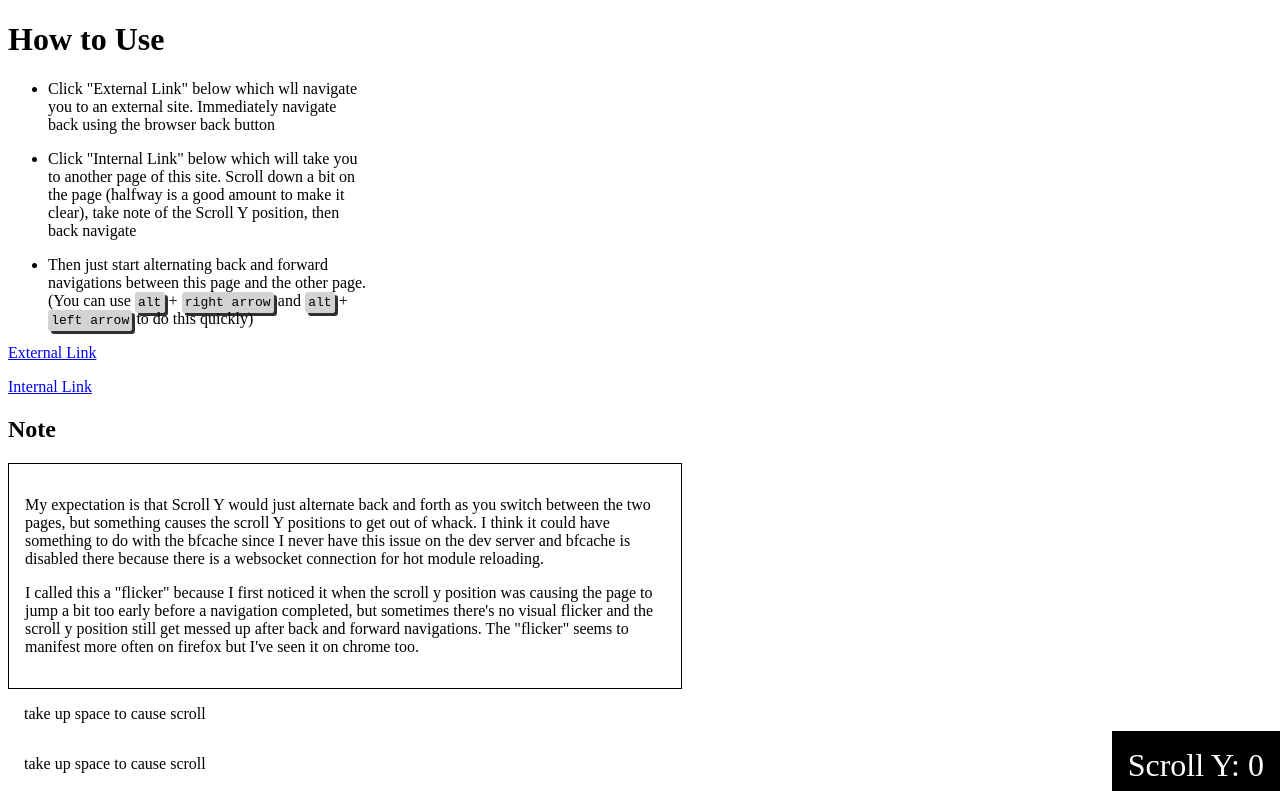
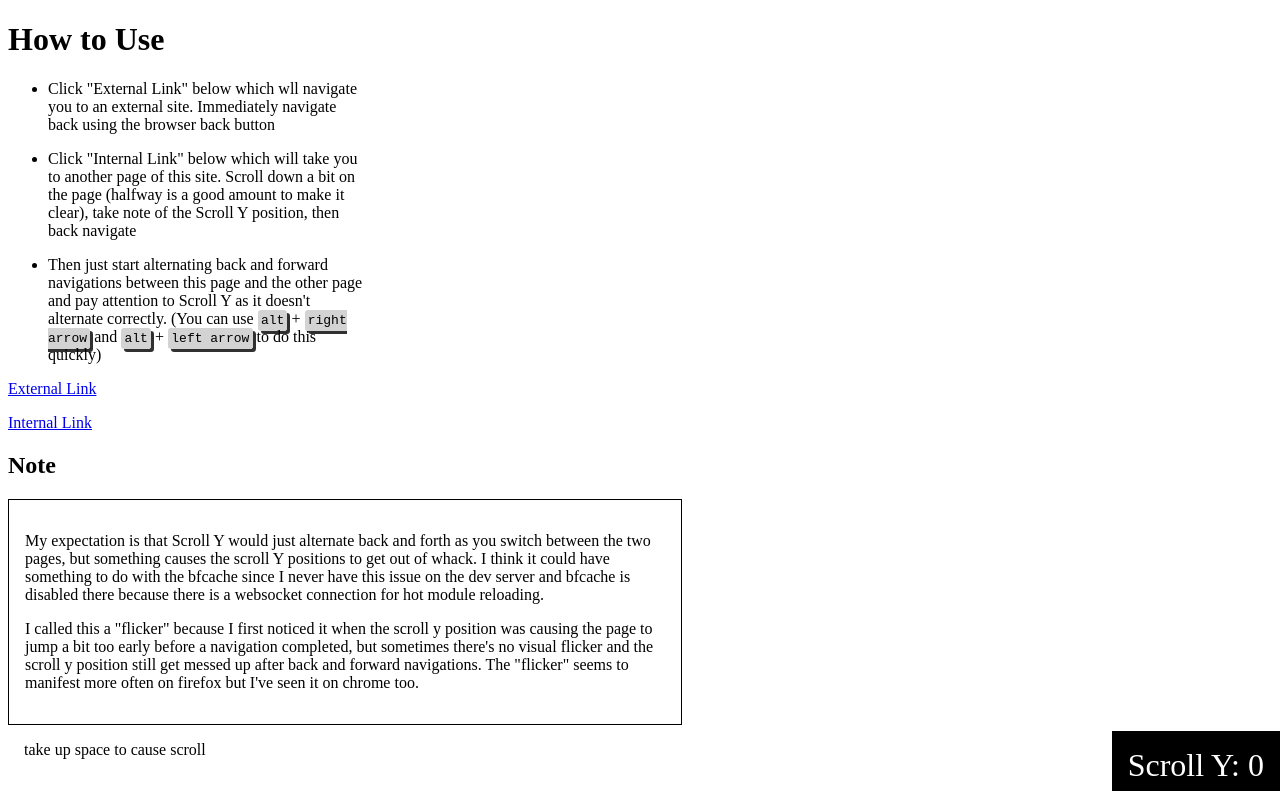
Before and after one commit to samstorment/sveltekit-bf-scroll-flicker-repro, a SvelteKit app: page /flicker/1 in a window 1280 px wide. Shown: the top 791 px of the page. Built offline with nearby package versions, Linux system fonts and the light colour scheme.

Commit message:
Wow so many commits for wording changes awesomegit add -A!

```diff
--- a/src/routes/flicker/1/+page.svelte
+++ b/src/routes/flicker/1/+page.svelte
@@ -3,8 +3,10 @@
 
 <ul>
     <li>Click "External Link" below which wll navigate you to an external site. Immediately navigate back using the browser back button</li>
+
     <li>Click "Internal Link" below which will take you to another page of this site. Scroll down a bit on the page (halfway is a good amount to make it clear), take note of the Scroll Y position, then back navigate</li>
-    <li>Then just start alternating back and forward navigations between this page and the other page. (You can use <kbd>alt</kbd> + <kbd>right arrow</kbd> and <kbd>alt</kbd> + <kbd>left arrow</kbd> to do this quickly)</li>
+
+    <li>Then just start alternating back and forward navigations between this page and the other page and pay attention to Scroll Y as it doesn't alternate correctly. (You can use <kbd>alt</kbd> + <kbd>right arrow</kbd> and <kbd>alt</kbd> + <kbd>left arrow</kbd> to do this quickly)</li>
 </ul>
 
 <p>
```
